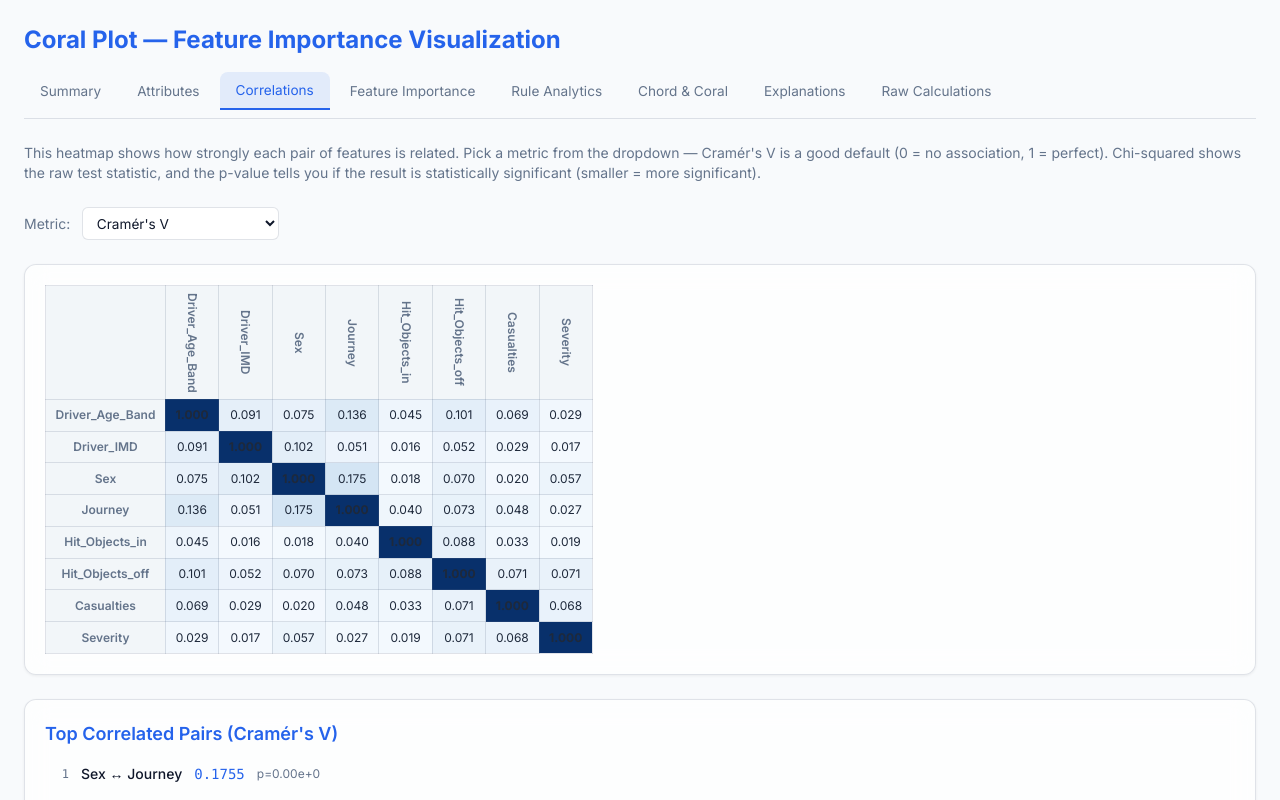
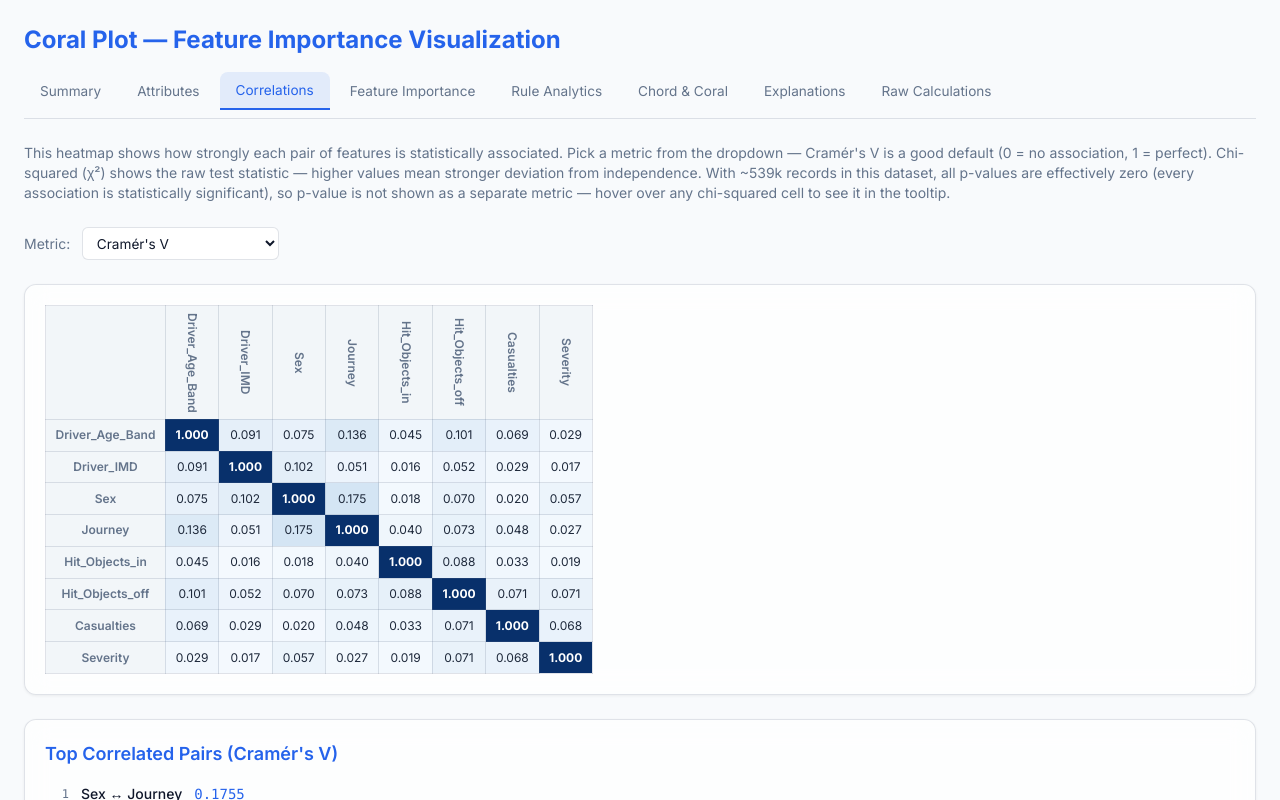
Before and after one commit to cheriassie/visualisation-of-feature-importance-in-data, a Next.js app: page / in a window 1280 px wide. Both pictures are taken after a click on the button "Correlations". Shown: the top 800 px of the page. Built offline with nearby package versions, Linux system fonts and the light colour scheme.

Commit message:
Refactor ChordVisualizationTab and CorrelationsTab

```diff
--- a/app/components/tabs/CorrelationsTab.tsx
+++ b/app/components/tabs/CorrelationsTab.tsx
@@ -2,7 +2,7 @@
 
 import { useState } from "react";
 import type { CorrelationMatrices } from "../../types";
-import { type MetricKey, METRIC_LABELS, heatColor } from "../../utils/correlationHelpers";
+import { type MetricKey, METRIC_LABELS, heatColor, heatTextColor } from "../../utils/correlationHelpers";
 
 interface CorrelationsTabProps {
   correlations: CorrelationMatrices;
@@ -15,7 +15,7 @@ export default function CorrelationsTab({ correlations }: CorrelationsTabProps)
 
   return (
     <div className="space-y-6">
-      <p className="text-sm text-muted">This heatmap shows how strongly each pair of features is related. Pick a metric from the dropdown — Cramér&#39;s V is a good default (0 = no association, 1 = perfect). Chi-squared shows the raw test statistic, and the p-value tells you if the result is statistically significant (smaller = more significant).</p>
+      <p className="text-sm text-muted">This heatmap shows how strongly each pair of features is statistically associated. Pick a metric from the dropdown — Cramér&#39;s V is a good default (0 = no association, 1 = perfect). Chi-squared (χ²) shows the raw test statistic — higher values mean stronger deviation from independence. With ~539k records in this dataset, all p-values are effectively zero (every association is statistically significant), so p-value is not shown as a separate metric — hover over any chi-squared cell to see it in the tooltip.</p>
       <div className="flex gap-3 items-center flex-wrap">
         <label className="text-sm text-muted">Metric:</label>
         <select
@@ -46,15 +46,24 @@ export default function CorrelationsTab({ correlations }: CorrelationsTabProps)
                 <th className="text-right pr-2">{row}</th>
                 {columns.map((col) => {
                   const val = matrix[row]?.[col] ?? 0;
+                  const bg = heatColor(val, metric);
+                  const pVal = correlations.matrices.p_value?.[row]?.[col];
+                  const chi2Val = correlations.matrices.chi2?.[row]?.[col];
+                  let tooltip = `${row} × ${col}: ${typeof val === "number" ? val.toFixed(4) : val}`;
+                  if (metric === "chi2" && pVal != null) {
+                    tooltip += `\np-value: ${pVal === 0 ? "≈ 0" : pVal < 0.001 ? pVal.toExponential(2) : pVal.toFixed(4)}`;
+                  } else if (metric !== "chi2" && chi2Val != null) {
+                    tooltip += `\nχ²: ${chi2Val.toFixed(0)}`;
+                  }
                   return (
                     <td
                       key={col}
                       style={{
-                        background: heatColor(val, metric),
-                        color: "#1e293b",
+                        background: bg,
+                        color: heatTextColor(bg),
                         fontWeight: row === col ? 700 : 400,
                       }}
-                      title={`${row} × ${col}: ${typeof val === "number" ? val.toFixed(4) : val}`}
+                      title={tooltip}
                     >
                       {typeof val === "number" ? (metric === "chi2" ? val.toFixed(0) : val.toFixed(3)) : val}
                     </td>
@@ -80,9 +89,6 @@ export default function CorrelationsTab({ correlations }: CorrelationsTabProps)
               <span className="font-mono text-accent">
                 {p.cramers_v.toFixed(4)}
               </span>
-              <span className="text-xs text-muted">
-                p={p.p_value < 0.001 ? p.p_value.toExponential(2) : p.p_value.toFixed(4)}
-              </span>
             </div>
           ))}
         </div>
--- a/app/layout.tsx
+++ b/app/layout.tsx
@@ -5,8 +5,8 @@ import "./globals.css";
 const inter = Inter({ subsets: ["latin"], variable: "--font-inter" });
 
 export const metadata: Metadata = {
-  title: "Coral Plot — Feature Importance Visualization",
-  description: "Interactive visualization of association rules mined from UK road accident data",
+  title: "Feature Importance Visualization",
+  description: "Interactive visualization of association rules mined from UK road accident data (accidents.csv). Explore how different features relate to fatal outcomes and to each other.",
 };
 
 export default function RootLayout({ children }: { children: React.ReactNode }) {
--- a/app/utils/chartStyles.ts
+++ b/app/utils/chartStyles.ts
@@ -1,4 +1,4 @@
-/** Theme colour values mirroring CSS variables — use here for SVG/Recharts props that don't accept var() */
+/** Theme colour values mirroring CSS variables-use here for SVG/Recharts props that don't accept var() */
 export const THEME_COLORS = {
   muted: "#64748b",
   accent: "#2563eb",
--- a/app/utils/correlationHelpers.ts
+++ b/app/utils/correlationHelpers.ts
@@ -1,23 +1,27 @@
 import * as d3 from "d3";
 
-export type MetricKey = "cramers_v" | "contingency_coefficient" | "tschuprows_t" | "chi2" | "p_value";
+export type MetricKey = "cramers_v" | "contingency_coefficient" | "tschuprows_t" | "chi2";
 
 export const METRIC_LABELS: Record<MetricKey, string> = {
   cramers_v: "Cramér's V",
   contingency_coefficient: "Contingency Coefficient",
   tschuprows_t: "Tschuprow's T",
-  chi2: "Chi-squared",
-  p_value: "P-value",
+  chi2: "Chi-squared (χ²)",
 };
 
-const pValueScale = d3.scaleSequential(d3.interpolateReds).domain([0, 20]);
 const chi2Scale = d3.scaleSequential(d3.interpolateOranges).domain([0, 50000]);
 const associationScale = d3.scaleSequential(d3.interpolateBlues).domain([0, 1]);
 
 export function heatColor(val: number, metric: MetricKey): string {
-  if (metric === "p_value")
-    return pValueScale(Math.min(-Math.log10(Math.max(val, 1e-300)), 20));
   if (metric === "chi2")
     return chi2Scale(Math.min(val, 50000));
   return associationScale(Math.min(1, val));
 }
+
+export function heatTextColor(bg: string): string {
+  const c = d3.color(bg);
+  if (!c) return "#1e293b";
+  const { r, g, b } = c.rgb();
+  const luminance = 0.299 * r + 0.587 * g + 0.114 * b;
+  return luminance < 140 ? "#ffffff" : "#1e293b";
+}
```
Also changed, not shown: app/components/tabs/ChordVisualizationTab.tsx (+37 -28 lines).
